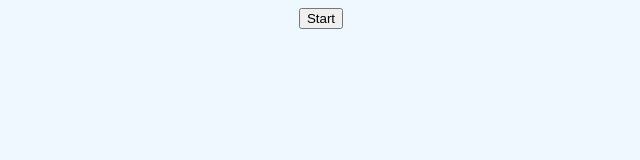
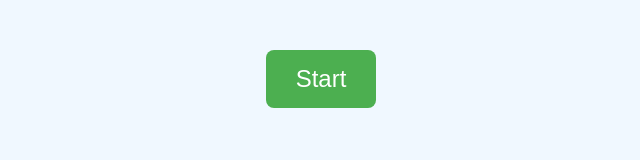
Before and after one commit to JastonChamp/phonemicawareness, a plain HTML site: page index.html in a window 1280 px wide. Shown: the whole page, without its empty margins (319-959 px from the left). Drawn offline with Linux system fonts and the light colour scheme.

Commit message:
Update style.css

```diff
--- a/style.css
+++ b/style.css
@@ -4,8 +4,22 @@ body {
   background-color: #f0f8ff;
 }
 
-#spinner-container {
-  margin: 20px auto;
+#start-container {
+  margin-top: 50px;
+}
+
+#start-button {
+  padding: 15px 30px;
+  font-size: 24px;
+  cursor: pointer;
+  background-color: #4CAF50;
+  color: white;
+  border: none;
+  border-radius: 8px;
+}
+
+#start-button:hover {
+  background-color: #45a049;
 }
 
 #question-container {
@@ -21,3 +35,9 @@ body {
   font-size: 24px;
   margin-top: 20px;
 }
+
+#listening-indicator {
+  font-size: 18px;
+  color: #555;
+  margin-top: 10px;
+}
```
